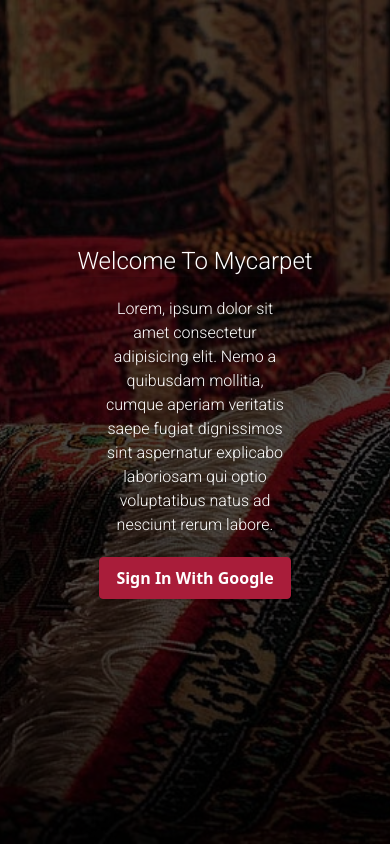
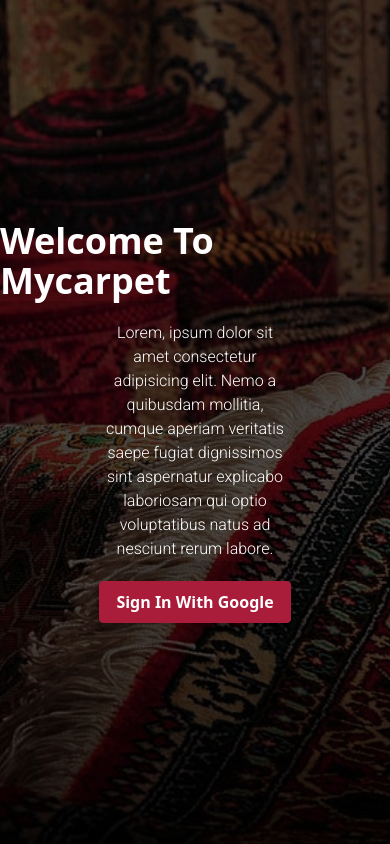
Before and after one commit to alibazregarijs/mycarpet, a Next.js app: page / in a window 390 px wide. Built offline with nearby package versions, Linux system fonts and the light colour scheme; no server answers.

Commit message:
home-responsive

```diff
--- a/app/home/page.jsx
+++ b/app/home/page.jsx
@@ -17,7 +17,6 @@ const Home = () => {
     <AppContext.Provider value={{ navToggleContext, setNavToggleContext }}>
       <div className="h-screen overflow-y-scroll  hide-scrollbar">
         <div className="lg:grid grid-cols-12 grid-rows-12 ">
-          {console.log(navToggleContext)}
           {navToggleContext ? (
             <div className={toggleAnimataion}>
               <Sidebar />
--- a/app/page.jsx
+++ b/app/page.jsx
@@ -24,7 +24,7 @@ export default async function Home() {
 
         <div className="absolute flex space-y-5 flex-col justify-center items-center top-0 right-0 left-0 bottom-0 bg-blackOverlay">
           <h1
-            className={`myFont text-white  shadow-xl font-body md:text-7xl text-2xl ${roboto.className}`}
+            className={` text-white  shadow-xl font-bold md:text-7xl  text-4xl `}
           >
             Welcome To Mycarpet
           </h1>
```
